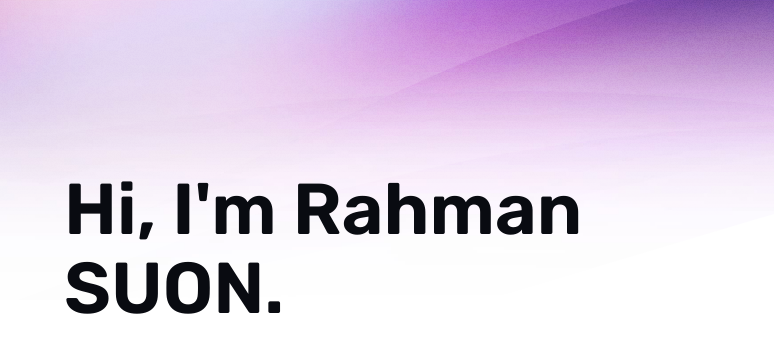
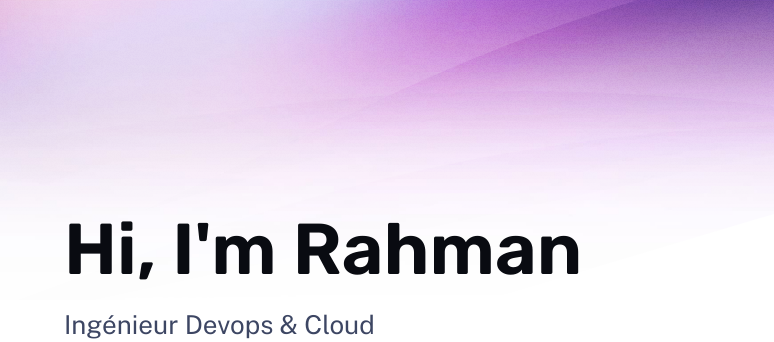
Before and after one commit to Rahman-git7/portfolio-rahman, an Astro site: page / in a window 1280 px wide. Shown: the part 127-469 px from the top of the page, 0-774 px from the left. Built offline with nearby package versions, Linux system fonts and the light colour scheme; Astro itself is replaced by a stand-in of ours.

Commit message:
Add healthcare infrastructure image and update hero title

```diff
--- a/src/pages/index.astro
+++ b/src/pages/index.astro
@@ -27,7 +27,7 @@ const projects = (await getCollection('work'))
 		<div class="wrapper stack gap-8 lg:gap-20">
 			<header class="hero">
 				<Hero
-					title="Hi, I'm Rahman SUON."
+					title="Hi, I'm Rahman"
 					align="start"
 				>
 					<p>
```
Also changed, not shown: public/assets/healthcare-infra.jpg (added).
